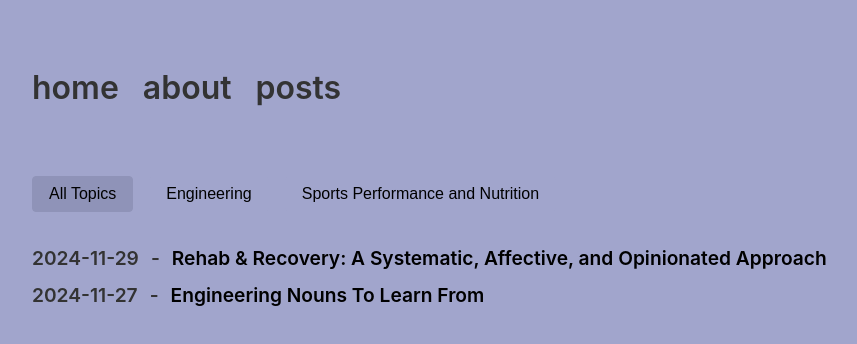
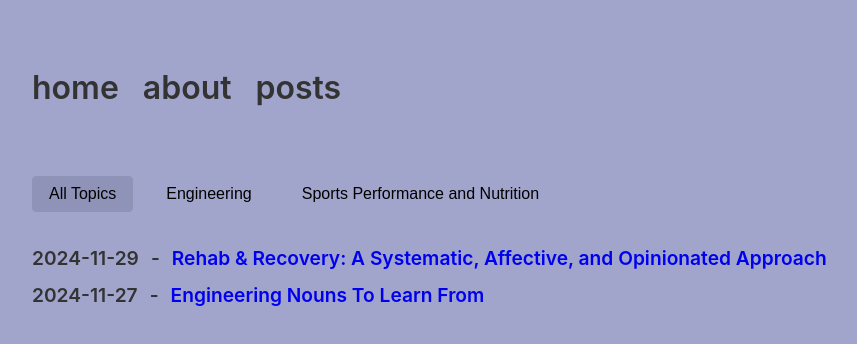
Before and after one commit to MaanasSathaye/msathaye.com, a React (Vite) app in the folder msathaye-console/: page /posts in a window 1280 px wide. Shown: the top 344 px of the page, without its empty margins (0-857 px from the left). Built offline with nearby package versions, Linux system fonts and the light colour scheme.

Commit message:
add back link css

```diff
--- a/msathaye-console/src/css/Posts.css
+++ b/msathaye-console/src/css/Posts.css
@@ -47,9 +47,13 @@
 
 .post-title {
     text-decoration: none;
-    color: inherit;
+    color: #0000EE;
     flex: 1;
     min-width: 200px;
+}
+
+.post-title:hover {
+    text-decoration: underline;
 }
 
 @media (max-width: 768px) {
```
